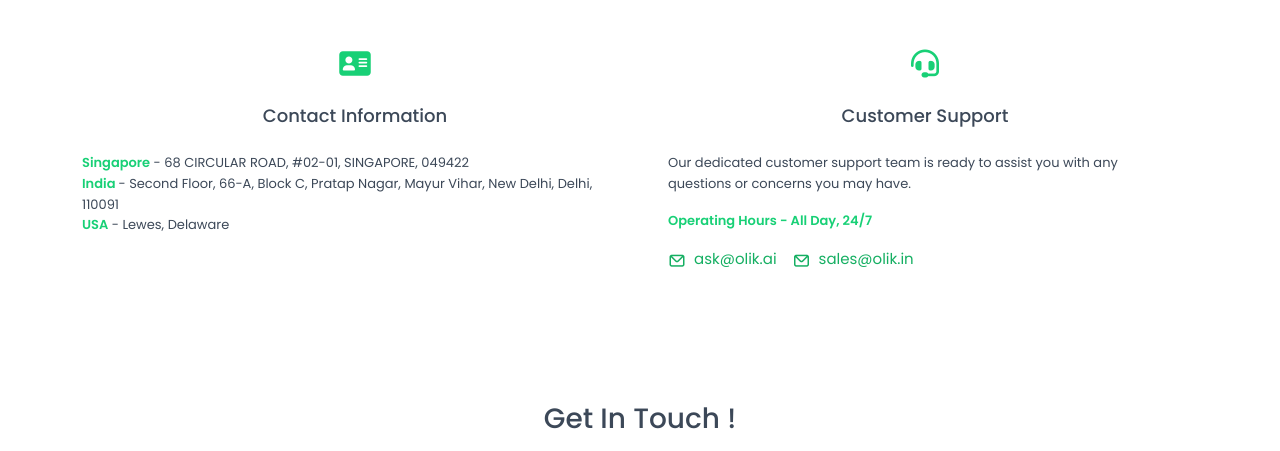
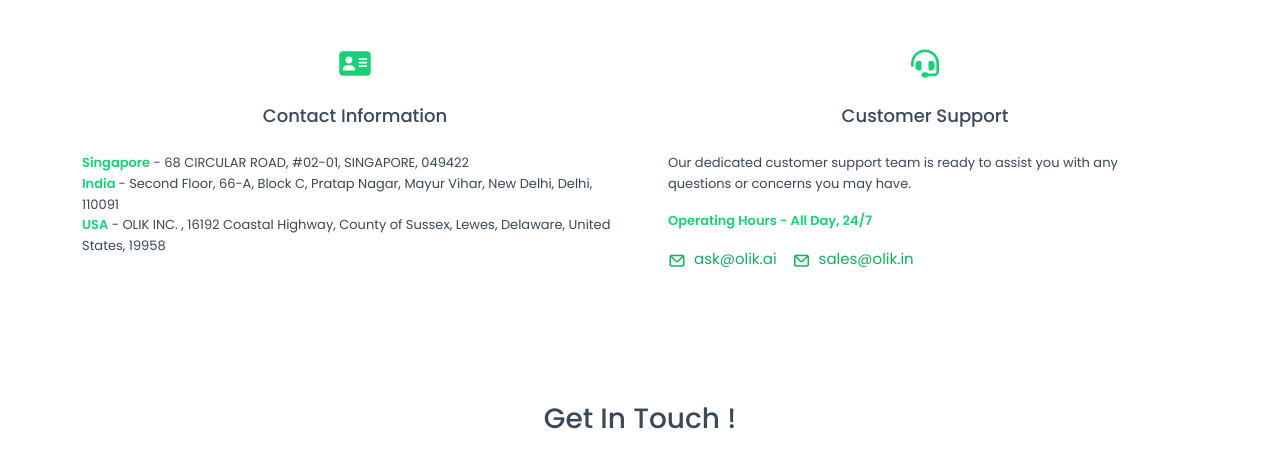
Before and after one commit to Atifmoin19/OlikPHP, a PHP site: page /contact-us.php in a window 1280 px wide. Shown: the part 510-961 px from the top of the page. Run offline with PHP 8.4, Linux system fonts and the light colour scheme; some libraries are stand-ins or nearby versions.

Commit message:
litlr changes

```diff
--- a/about-us.php
+++ b/about-us.php
@@ -40,7 +40,7 @@
                         <div class="title-heading text-center">
                             <small class="text-white-50 mb-1 fw-medium text-uppercase mx-auto">Who we are?</small>
                             <h5 class="heading fw-semibold mb-0 page-heading text-white title-dark">About Our Company</h5>
-                        <p class='text-white'>At Olik, we are on a mission to transform the way businesses navigate their sustainability journey.</p>
+                        <p class='text-white'>At Olik, we are on a mission to transform the way businesses navigate their sustainability journey</p>
 
                         </div>
                     </div><!--end col-->
--- a/contact-us.php
+++ b/contact-us.php
@@ -89,7 +89,7 @@
                   <br/>
 <span class='text-primary fw-semibold'>India </span>- Second Floor, 66-A, Block C, Pratap Nagar, Mayur Vihar, New Delhi, Delhi, 110091
 <br/>
-<span class='text-primary fw-semibold'>USA</span> - Lewes, Delaware
+<span class='text-primary fw-semibold'>USA</span> - OLIK INC. , 16192 Coastal Highway, County of Sussex, Lewes, Delaware, United States, 19958
                 </p>
              </p
                 >
```
